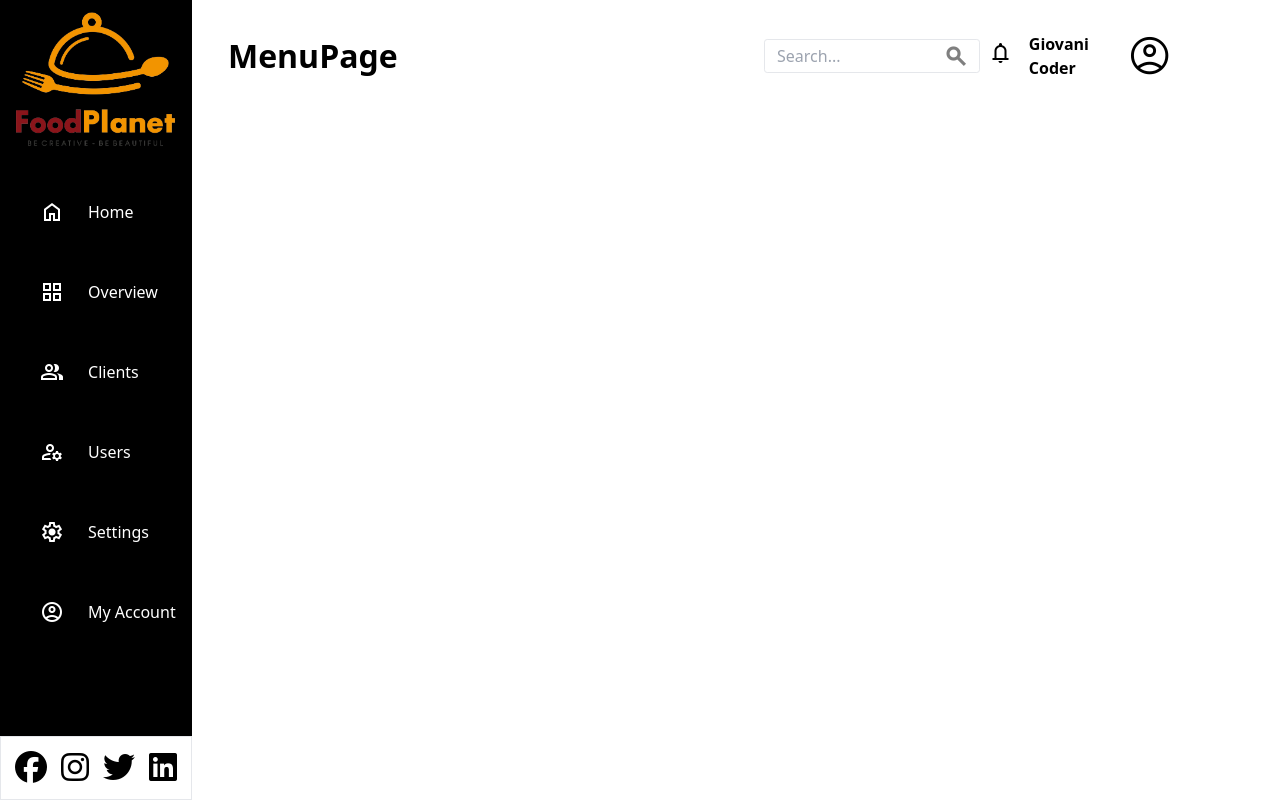
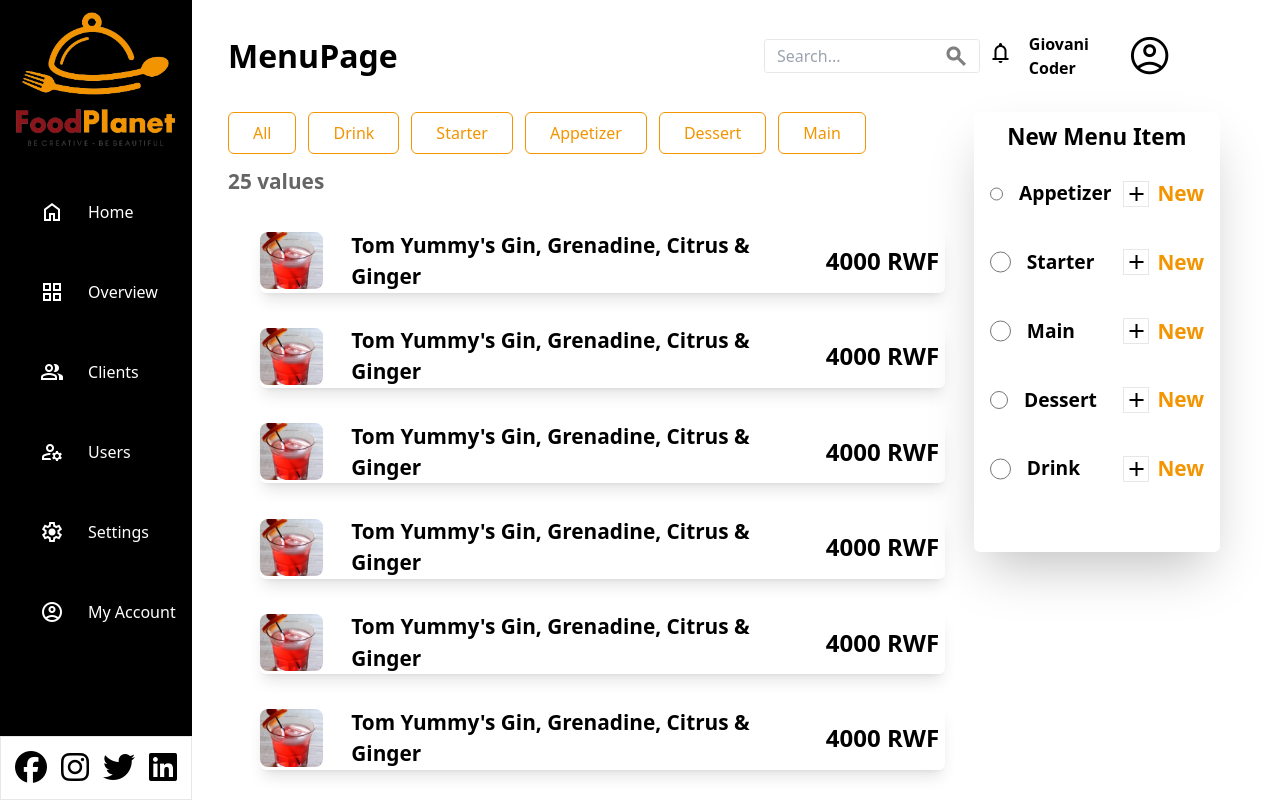
Before and after one commit to patrick-n4/FoodPlanet, a React (Vite) app: page /pages/menu in a window 1280 px wide. Shown: the top 801 px of the page. Built offline with nearby package versions, Linux system fonts and the light colour scheme.

Commit message:
I have added an image to menu page

```diff
--- a/src/Pages/Same Format/MenuPage.jsx
+++ b/src/Pages/Same Format/MenuPage.jsx
@@ -1,10 +1,211 @@
 import React from "react";
-import Image from "./../../IMAGES/Restaurant-Statistics-3-2-1024x625.jpg";
 import TopNav from "../../Components/TopNav";
+import Juice from "./../../IMAGES/Juice.jpg";
 export default function MenuPage() {
+  const btns = ["All", "Drink", "Starter", "Appetizer", "Dessert", "Main"];
+  const menuItems = ["Appetizer", "Starter", "Main", "Dessert", "Drink"];
+  const menuLists = [
+    {
+      img: Juice,
+      description: "Tom Yummy's Gin, Grenadine, Citrus & Ginger",
+      amount: 4000
+    },
+    {
+      img: Juice,
+      description: "Tom Yummy's Gin, Grenadine, Citrus & Ginger",
+      amount: 4000
+    },
+    {
+      img: Juice,
+      description: "Tom Yummy's Gin, Grenadine, Citrus & Ginger",
+      amount: 4000
+    },
+    {
+      img: Juice,
+      description: "Tom Yummy's Gin, Grenadine, Citrus & Ginger",
+      amount: 4000
+    },
+    {
+      img: Juice,
+      description: "Tom Yummy's Gin, Grenadine, Citrus & Ginger",
+      amount: 4000
+    },
+    {
+      img: Juice,
+      description: "Tom Yummy's Gin, Grenadine, Citrus & Ginger",
+      amount: 4000
+    },
+
+    {
+      img: Juice,
+      description: "Tom Yummy's Gin, Grenadine, Citrus & Ginger",
+      amount: 4000
+    },
+    {
+      img: Juice,
+      description: "Tom Yummy's Gin, Grenadine, Citrus & Ginger",
+      amount: 4000
+    },
+    {
+      img: Juice,
+      description: "Tom Yummy's Gin, Grenadine, Citrus & Ginger",
+      amount: 4000
+    },
+    {
+      img: Juice,
+      description: "Tom Yummy's Gin, Grenadine, Citrus & Ginger",
+      amount: 4000
+    },
+    {
+      img: Juice,
+      description: "Tom Yummy's Gin, Grenadine, Citrus & Ginger",
+      amount: 4000
+    },
+    {
+      img: Juice,
+      description: "Tom Yummy's Gin, Grenadine, Citrus & Ginger",
+      amount: 4000
+    },
+    {
+      img: Juice,
+      description: "Tom Yummy's Gin, Grenadine, Citrus & Ginger",
+      amount: 4000
+    },
+    {
+      img: Juice,
+      description: "Tom Yummy's Gin, Grenadine, Citrus & Ginger",
+      amount: 4000
+    },
+    {
+      img: Juice,
+      description: "Tom Yummy's Gin, Grenadine, Citrus & Ginger",
+      amount: 4000
+    },
+    {
+      img: Juice,
+      description: "Tom Yummy's Gin, Grenadine, Citrus & Ginger",
+      amount: 4000
+    },
+    ,
+    {
+      img: Juice,
+      description: "Tom Yummy's Gin, Grenadine, Citrus & Ginger",
+      amount: 4000
+    },
+    {
+      img: Juice,
+      description: "Tom Yummy's Gin, Grenadine, Citrus & Ginger",
+      amount: 4000
+    },
+    {
+      img: Juice,
+      description: "Tom Yummy's Gin, Grenadine, Citrus & Ginger",
+      amount: 4000
+    },
+    {
+      img: Juice,
+      description: "Tom Yummy's Gin, Grenadine, Citrus & Ginger",
+      amount: 4000
+    },
+    {
+      img: Juice,
+      description: "Tom Yummy's Gin, Grenadine, Citrus & Ginger",
+      amount: 4000
+    },
+    {
+      img: Juice,
+      description: "Tom Yummy's Gin, Grenadine, Citrus & Ginger",
+      amount: 4000
+    },
+    {
+      img: Juice,
+      description: "Tom Yummy's Gin, Grenadine, Citrus & Ginger",
+      amount: 4000
+    },
+    {
+      img: Juice,
+      description: "Tom Yummy's Gin, Grenadine, Citrus & Ginger",
+      amount: 4000
+    }
+  ];
   return (
     <div className="flex flex-col w-[80%] h-[100%]">
       <TopNav title="MenuPage" />
+      <div className="flex flex-row h-full ml-[2em] gap-2">
+        <div className="w-[75%] h-full">
+          <div className="flex flex-col gap-3 sticky top-0 bg-white">
+            <div className="flex items-center gap-3">
+              {btns.map((data, index) => {
+                return (
+                  <button
+                    className="hover:bg-[#F39401]  hover:text-white text-[#F39401] rounded-md px-[1.5em] text-[1em] py-[0.5em] border border-[#F39401] focus:bg-[#F39401] focus:text-white"
+                    key={index}
+                  >
+                    {data}
+                  </button>
+                );
+              })}
+            </div>
+            <div>
+              <span className="font-bold text-[1.3em] opacity-60">
+                {menuLists.length} values
+              </span>
+            </div>
+          </div>
+            <div className="flex h-[100%] pl-[2em] gap-4 mt-[2em] overflow-auto">
+              <div className="w-[100%] flex flex-col gap-[2em]">
+                {menuLists.map((data, index) => {
+                  return (
+                    <div
+                      className="flex flex-row h-[7%] w-[97%] bg-white shadow-lg rounded-md gap-3 items-center"
+                      key={index}
+                    >
+                      <div className="w-[12%] h-[90%] ">
+                        <img
+                          src={data.img}
+                          className="w-[80%] h-[100%] rounded-lg"
+                        />
+                      </div>
+                      <div className="w-[70%] h-[90%] text-[1.3em] flex items-center font-bold ">
+                        {data.description}
+                      </div>
+                      <div className="w-[18%] h-[90%] flex items-center text-[1.5em] font-bold">
+                        {data.amount} RWF
+                      </div>
+                    </div>
+                  );
+                })}
+              </div>
+          </div>
+        </div>
+        <div className="w-[25%] flex flex-col gap-[1em] bg-white shadow-2xl h-[25%] p-2 rounded-md sticky top-0">
+          <div className="font-bold text-[1.4em] flex justify-center">
+            New Menu Item
+          </div>
+          <div className="h-[40vh] w-full flex flex-col gap-[2.3em] p-2">
+            {menuItems.map((data, item) => {
+              return (
+                <div className="flex flex-row justify-between">
+                  <span className="flex w-[50%] items-center">
+                    <input type="radio" className="w-[1.3em] h-[2em]" />
+                    <span className="text-[1.2em] font-bold ml-4  ">
+                      {data}
+                    </span>
+                  </span>
+                  <span className="flex items-center gap-2">
+                    <span className="material-symbols-outlined border">
+                      add
+                    </span>
+                    <span className="text-[1.3em] font-bold text-[#F39401]">
+                      New
+                    </span>
+                  </span>
+                </div>
+              );
+            })}
+          </div>
+        </div>
+      </div>
     </div>
   );
 }
```
Also changed, not shown: src/IMAGES/Juice.jpg (added).
